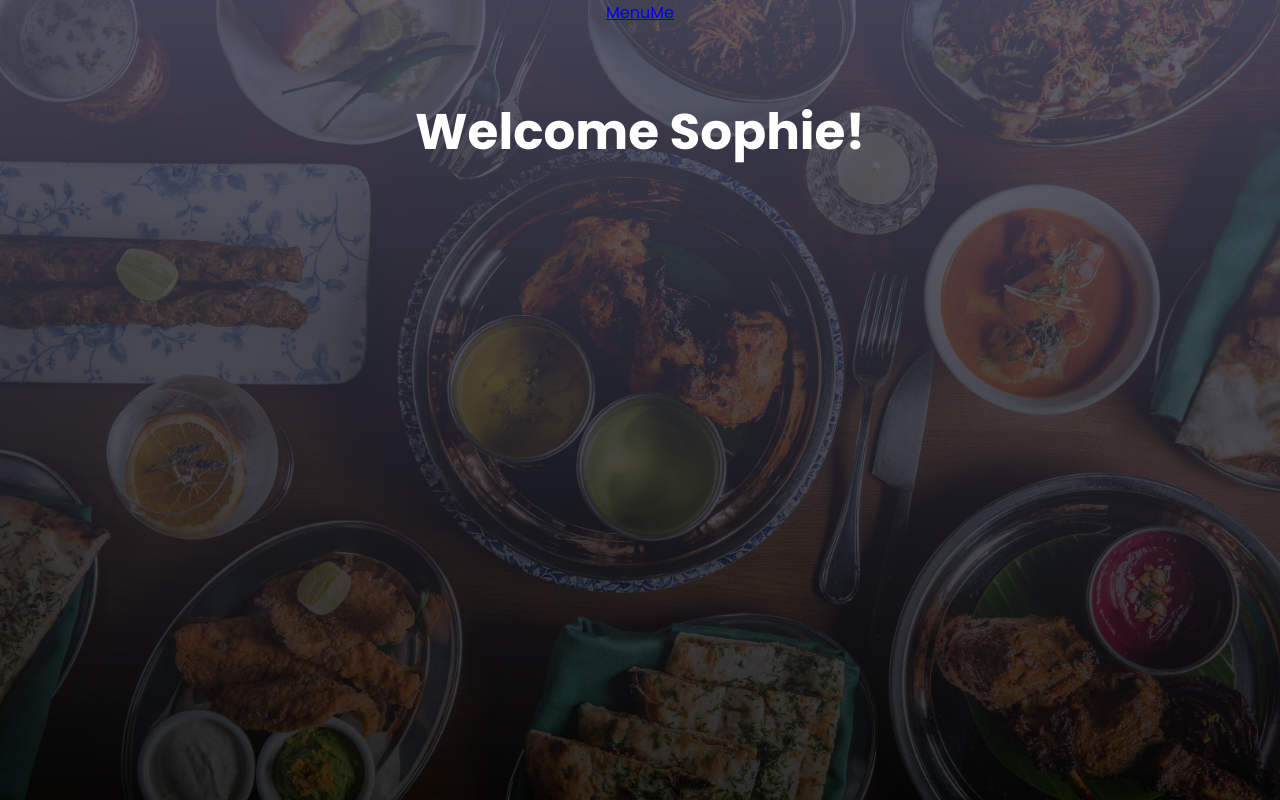
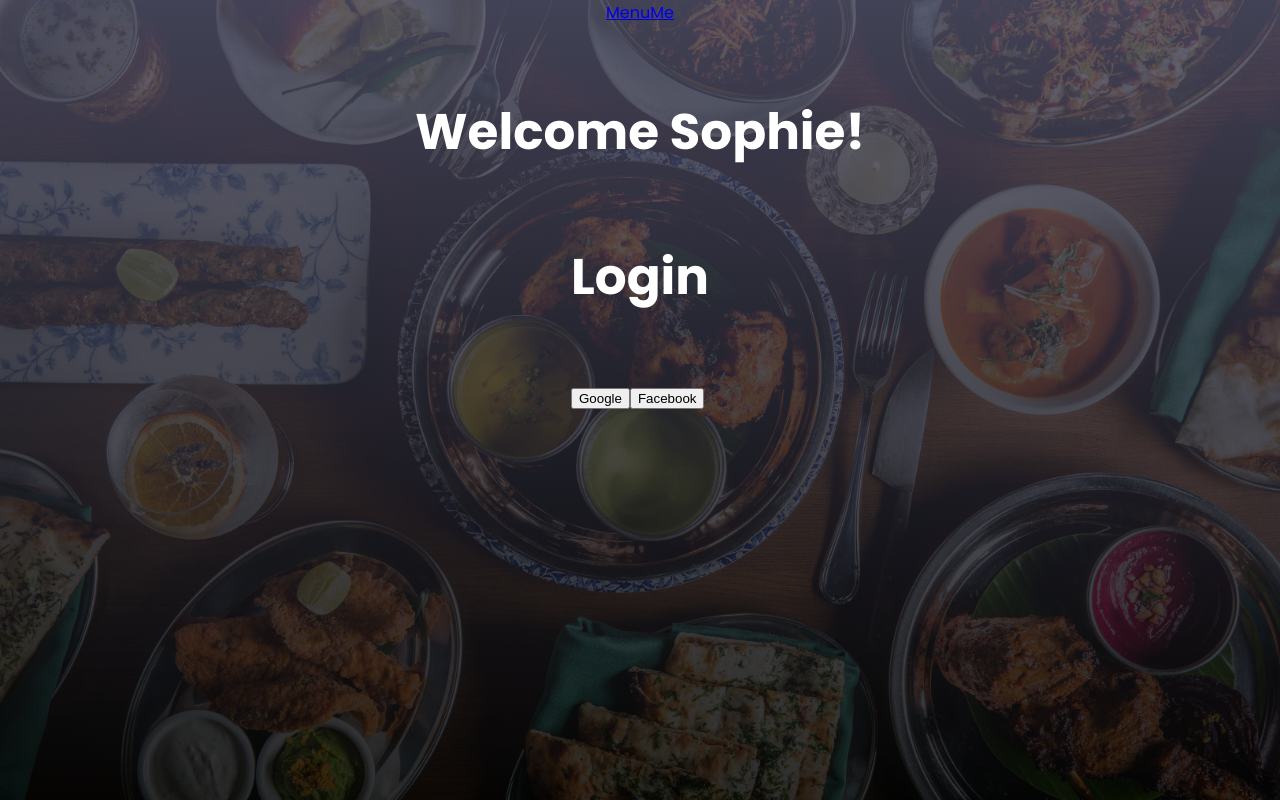
Before and after one commit to sophie-akesson/menume-frontend, a Next.js app: page / in a window 1280 px wide. Built offline with nearby package versions, Linux system fonts and the light colour scheme.

Commit message:
Add login buttons to represent the login page for now and remove old files (#6)

```diff
--- a/src/components/menu/index.ts
+++ /dev/null
@@ -1,3 +0,0 @@
-import Menu from './Menu';
-
-export default Menu;
--- a/src/pages/index.tsx
+++ b/src/pages/index.tsx
@@ -22,6 +22,13 @@ const Home: NextPage = () => {
       </header>
       <Wrapper>
         <Menu name={'Sophie'} />
+        <div>
+          <h1>Login</h1>
+          <div>
+            <button type='button'>Google</button>
+            <button type='button'>Facebook</button>
+          </div>
+        </div>
       </Wrapper>
     </>
   );
```
